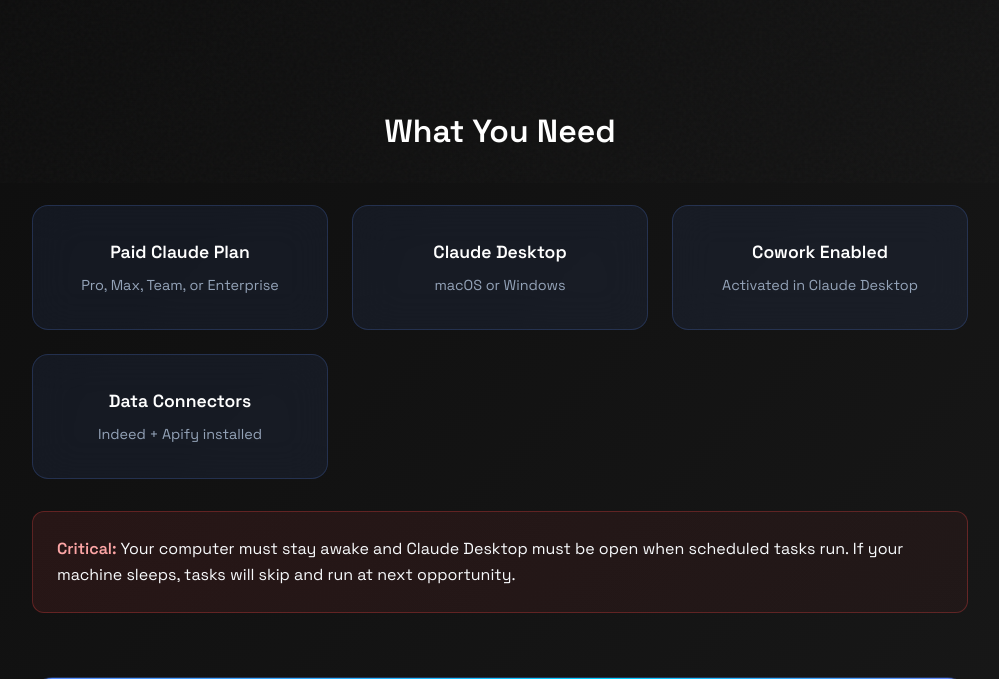
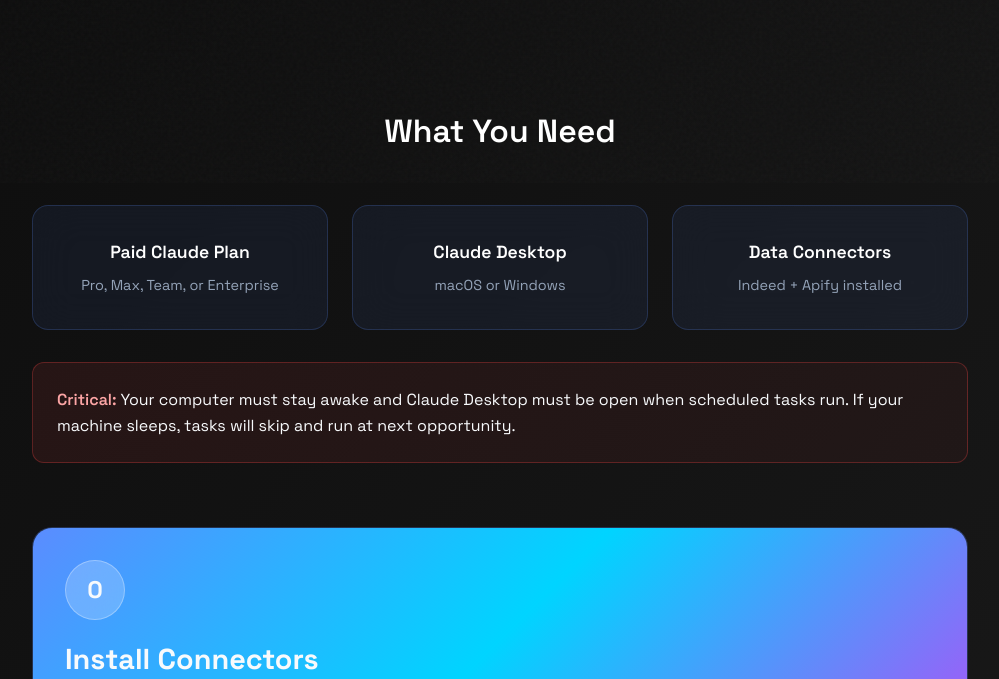
Before and after one commit to MaryamRez/claude-job-search-automation-guide, a plain HTML site: page index.html in a window 1280 px wide. Shown: the part 617-1296 px from the top of the page, without its empty margins (140-1139 px from the left). Drawn offline with Linux system fonts and the light colour scheme; a web font is replaced by a local one.

Commit message:
Remove "Cowork Enabled" that was misleading

```diff
--- a/index.html
+++ b/index.html
@@ -794,10 +794,6 @@
                     <p>macOS or Windows</p>
                 </div>
                 <div class="requirement-card">
-                    <h4>Cowork Enabled</h4>
-                    <p>Activated in Claude Desktop</p>
-                </div>
-                <div class="requirement-card">
                     <h4>Data Connectors</h4>
                     <p>Indeed + Apify installed</p>
                 </div>
```
